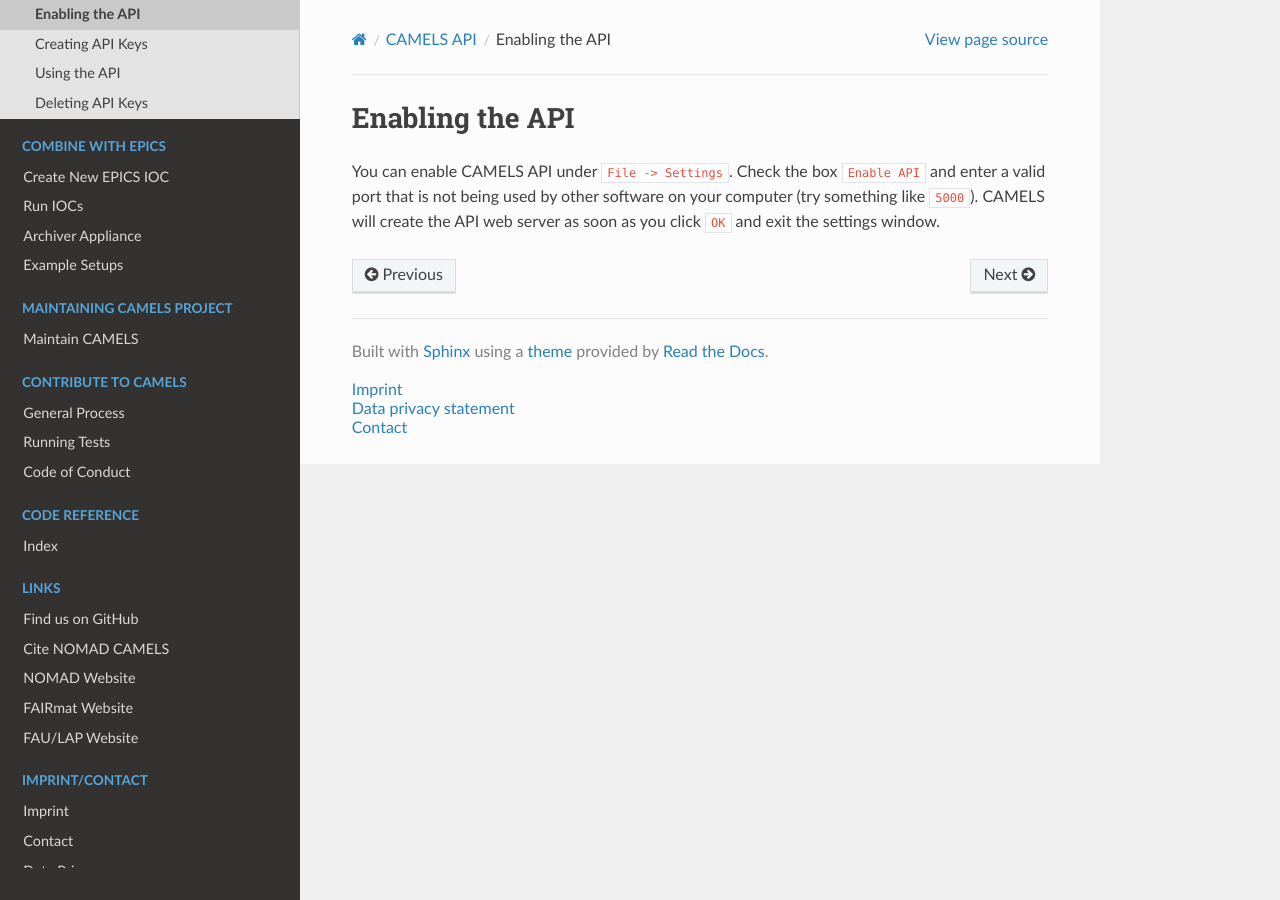
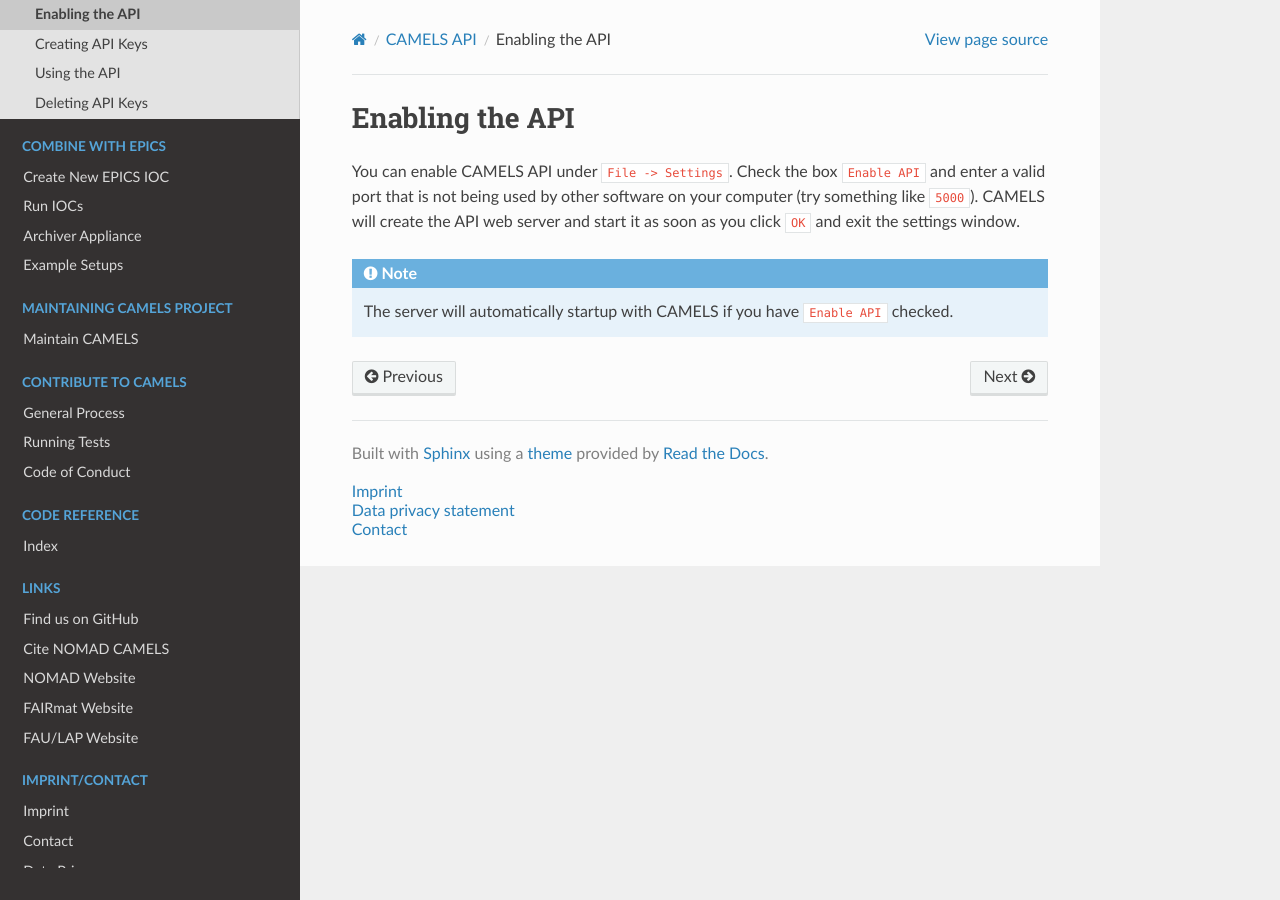
Before and after one commit to FAU-LAP/NOMAD-CAMELS, a Sphinx documentation site: the page built from docs/source/doc/api/EnablingAPI.md, in a window 1280 px wide. Built offline with Sphinx 7.4.7 and the Read the Docs theme 2.0.0, drawn with Linux system fonts in a browser that asks for light colours; pages that are not in the unit, such as notebooks, are missing from menus; the version number is read from the project's files by our own code.

Commit message:
small changes

````diff
--- a/docs/source/doc/api/EnablingAPI.md
+++ b/docs/source/doc/api/EnablingAPI.md
@@ -1,3 +1,7 @@
 # Enabling the API
 
-You can enable CAMELS API under `File -> Settings`. Check the box `Enable API` and enter a valid port that is not being used by other software on your computer (try something like `5000`). CAMELS will create the API web server as soon as you click `OK` and exit the settings window.
+You can enable CAMELS API under `File -> Settings`. Check the box `Enable API` and enter a valid port that is not being used by other software on your computer (try something like `5000`). CAMELS will create the API web server and start it as soon as you click `OK` and exit the settings window.
+
+```{note}
+The server will automatically startup with CAMELS if you have `Enable API` checked.
+```
````
Also changed, not shown: docs/source/doc/api/Creating_API_Keys.md (+3 -1 lines).
